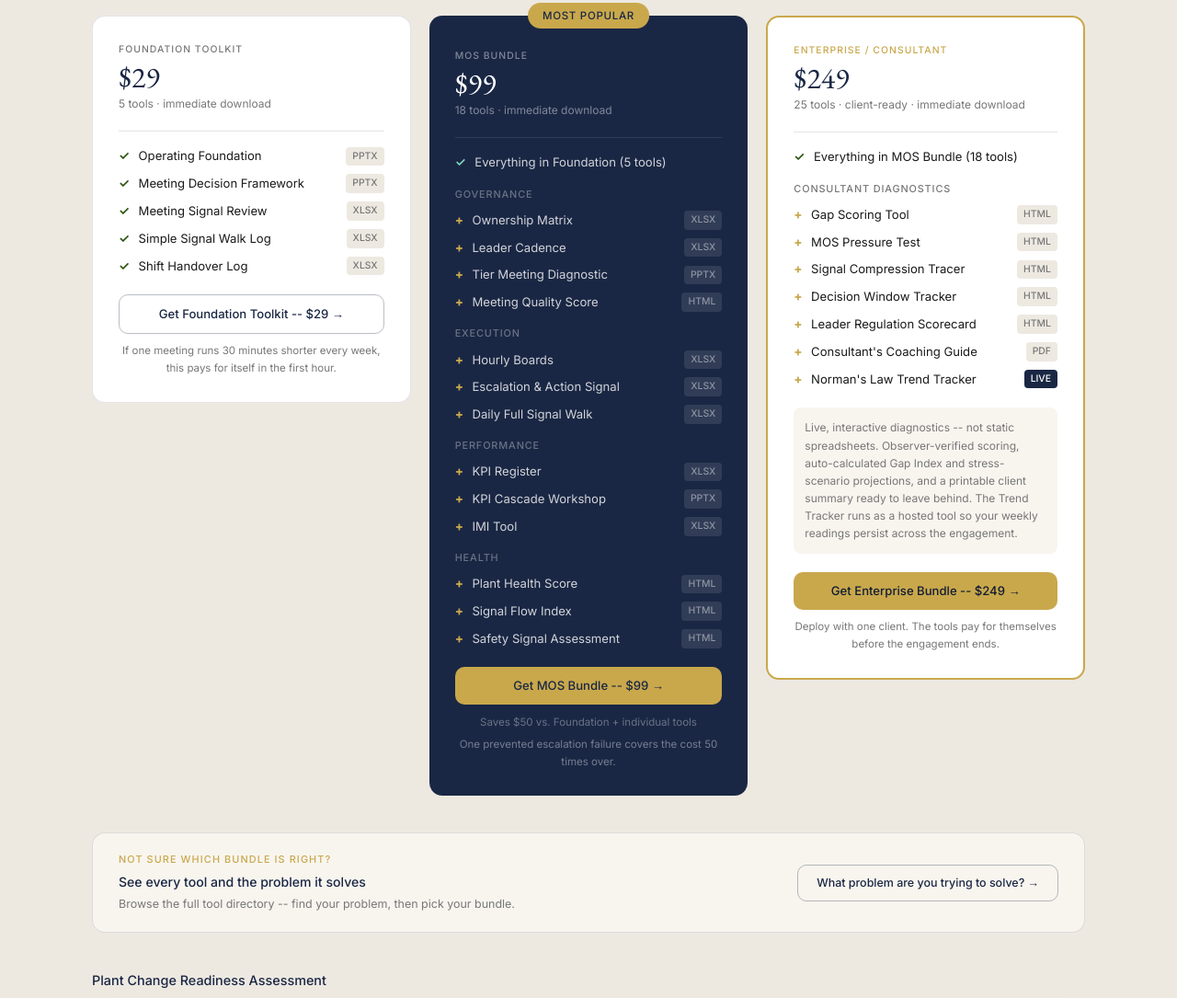
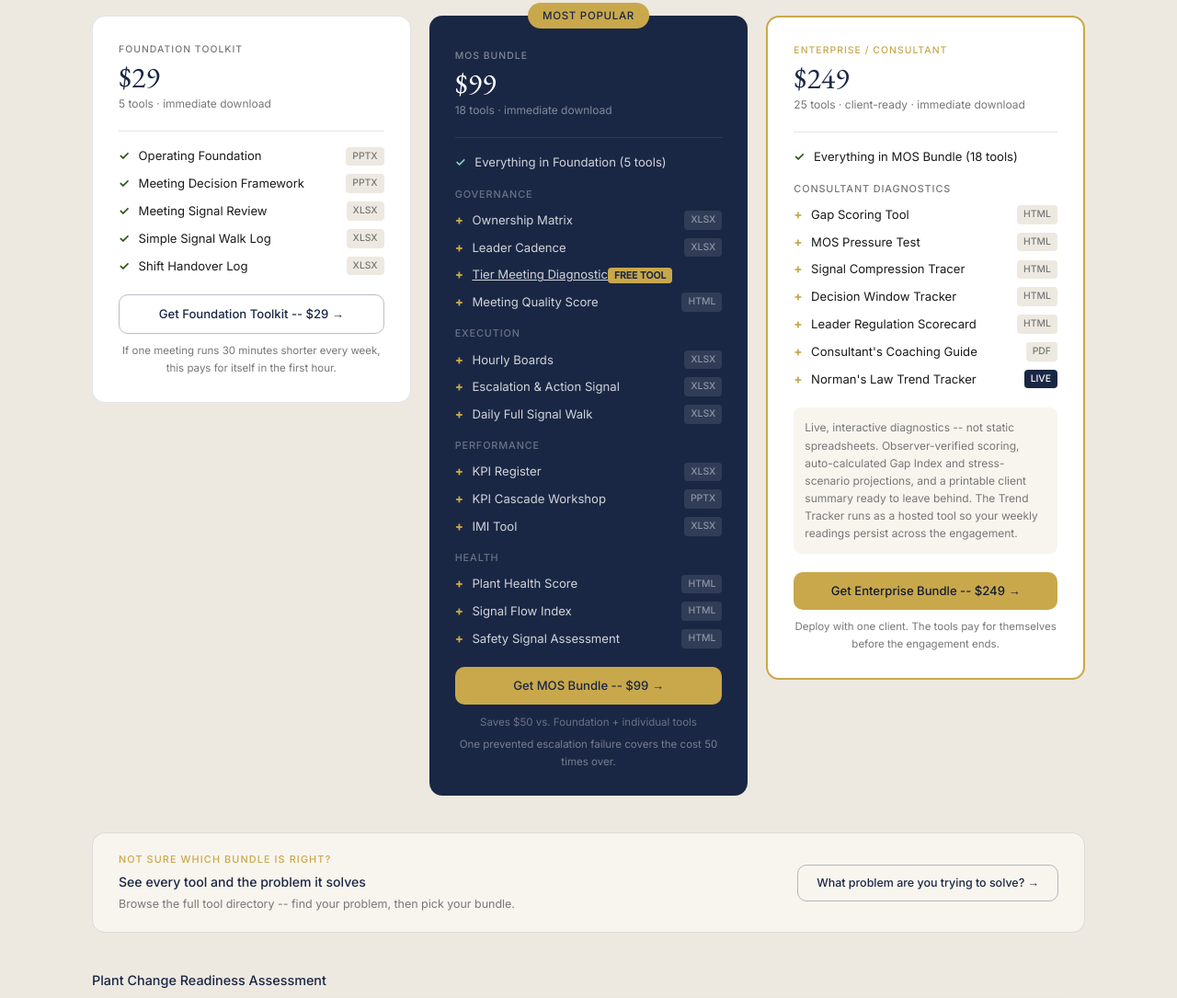
Before and after one commit to normanapplegate-design/MOSeisite, a website: page index.html in a window 1280 px wide. Shown: the part 4985-6070 px from the top of the page at 92% size. Drawn offline with nearby package versions, Linux system fonts and the light colour scheme.

Commit message:
Update index.html

```diff
--- a/index.html
+++ b/index.html
@@ -392,7 +392,7 @@
           <div style="font-size:0.68rem;font-weight:500;letter-spacing:0.08em;text-transform:uppercase;color:rgba(255,255,255,0.35);margin-top:0.4rem;">Governance</div>
           <div style="display:flex;align-items:center;gap:10px;font-size:0.82rem;color:rgba(255,255,255,0.8);"><span style="color:var(--gold);font-weight:600;">+</span><span>Ownership Matrix</span><span style="margin-left:auto;font-size:0.65rem;font-weight:500;background:rgba(255,255,255,0.1);color:rgba(255,255,255,0.45);padding:2px 7px;border-radius:4px;">XLSX</span></div>
           <div style="display:flex;align-items:center;gap:10px;font-size:0.82rem;color:rgba(255,255,255,0.8);"><span style="color:var(--gold);font-weight:600;">+</span><span>Leader Cadence</span><span style="margin-left:auto;font-size:0.65rem;font-weight:500;background:rgba(255,255,255,0.1);color:rgba(255,255,255,0.45);padding:2px 7px;border-radius:4px;">XLSX</span></div>
-          <div style="display:flex;align-items:center;gap:10px;font-size:0.82rem;color:rgba(255,255,255,0.8);"><span style="color:var(--gold);font-weight:600;">+</span><span>Tier Meeting Diagnostic</span><span style="margin-left:auto;font-size:0.65rem;font-weight:500;background:rgba(255,255,255,0.1);color:rgba(255,255,255,0.45);padding:2px 7px;border-radius:4px;">PPTX</span></div>
+          <div style="display:flex;align-items:center;gap:10px;font-size:0.82rem;color:rgba(255,255,255,0.8);"><span style="color:var(--gold);font-weight:600;">+</span><span><a href="/tier-meeting-governance.html" style="color:rgba(255,255,255,0.8);text-decoration:underline;">Tier Meeting Diagnostic</a><span style="margin-left:auto;font-size:0.65rem;font-weight:600;background:var(--gold);color:var(--navy);padding:2px 7px;border-radius:4px;">FREE TOOL</span></div>
           <div style="display:flex;align-items:center;gap:10px;font-size:0.82rem;color:rgba(255,255,255,0.8);"><span style="color:var(--gold);font-weight:600;">+</span><span>Meeting Quality Score</span><span style="margin-left:auto;font-size:0.65rem;font-weight:500;background:rgba(255,255,255,0.1);color:rgba(255,255,255,0.45);padding:2px 7px;border-radius:4px;">HTML</span></div>
           <div style="font-size:0.68rem;font-weight:500;letter-spacing:0.08em;text-transform:uppercase;color:rgba(255,255,255,0.35);margin-top:0.4rem;">Execution</div>
           <div style="display:flex;align-items:center;gap:10px;font-size:0.82rem;color:rgba(255,255,255,0.8);"><span style="color:var(--gold);font-weight:600;">+</span><span>Hourly Boards</span><span style="margin-left:auto;font-size:0.65rem;font-weight:500;background:rgba(255,255,255,0.1);color:rgba(255,255,255,0.45);padding:2px 7px;border-radius:4px;">XLSX</span></div>
```
